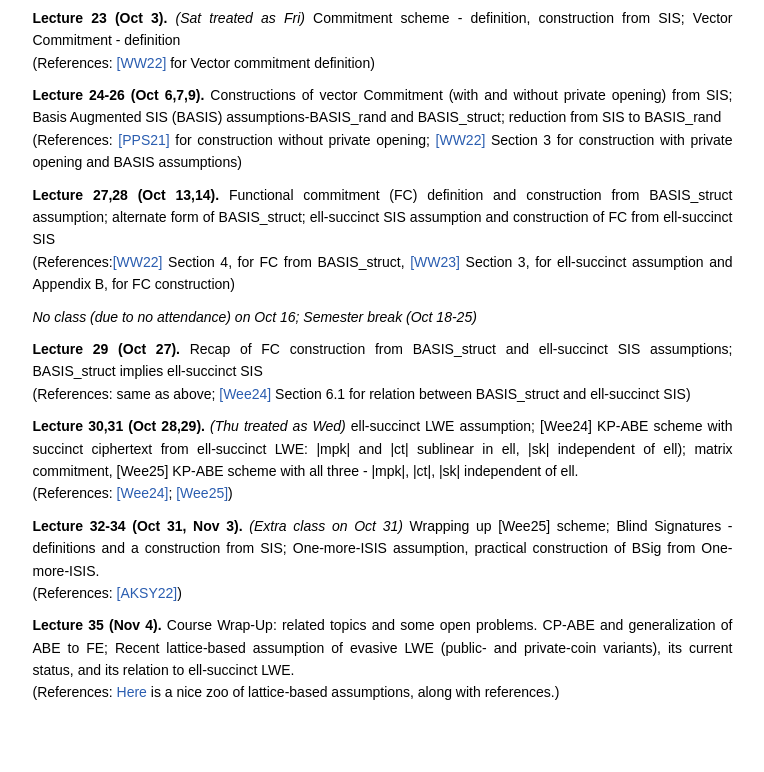
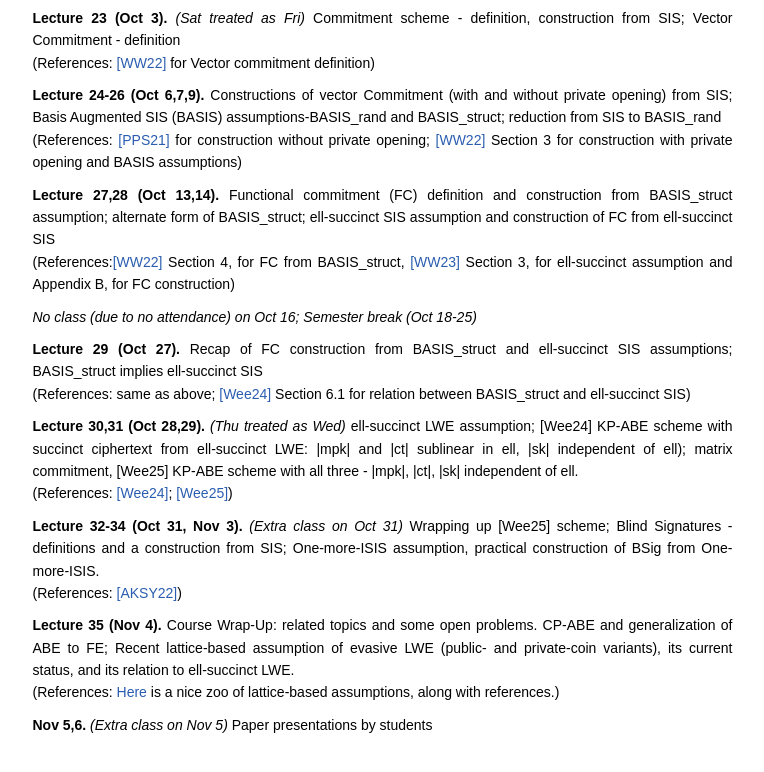
Before and after one commit to yadav-anshu/yadav-anshu.github.io, a plain HTML site: page 2026-27-CS710-lbc.html in a window 1280 px wide. Shown: the part 1609-2381 px from the top of the page, without its empty margins (250-1014 px from the left). Before the commit the page ends 2353 px from the top, so only its background shows below. Drawn offline with Linux system fonts and the light colour scheme.

Commit message:
Update 2026-27-CS710-lbc.html

```diff
--- a/2026-27-CS710-lbc.html
+++ b/2026-27-CS710-lbc.html
@@ -89,6 +89,7 @@
     <p><strong>Lecture 30,31 (Oct 28,29).</strong><i> (Thu treated as Wed)</i> ell-succinct LWE assumption; [Wee24] KP-ABE scheme with succinct ciphertext from ell-succinct LWE: |mpk| and |ct| sublinear in ell, |sk| independent of ell); matrix commitment, [Wee25] KP-ABE scheme with all three - |mpk|, |ct|, |sk| independent of ell.<br> (References: <a href="https://eprint.iacr.org/2024/1416.pdf" style="text-decoration: none;">[Wee24]</a>; <a href="https://eprint.iacr.org/2025/509.pdf" style="text-decoration: none;">[Wee25]</a>)</p>
     <p><strong>Lecture 32-34 (Oct 31, Nov 3).</strong><i> (Extra class on Oct 31)</i> Wrapping up [Wee25] scheme; Blind Signatures - definitions and a construction from SIS; One-more-ISIS assumption, practical construction of BSig from One-more-ISIS.<br> (References: <a href="https://eprint.iacr.org/2021/1565.pdf" style="text-decoration: none;">[AKSY22]</a>)</p>
     <p><strong>Lecture 35 (Nov 4).</strong> Course Wrap-Up: related topics and some open problems. CP-ABE and generalization of ABE to FE; Recent lattice-based assumption of evasive LWE (public- and private-coin variants), its current status, and its relation to ell-succinct LWE.<br> (References: <a href="https://latticeassumptionzoo.org" style="text-decoration: none;"/>Here</a> is a nice zoo of lattice-based assumptions, along with references.)</p>
+    <p><strong>Nov 5,6.</strong><i> (Extra class on Nov 5)</i> Paper presentations by students</p>
 
     </div>
 
```
